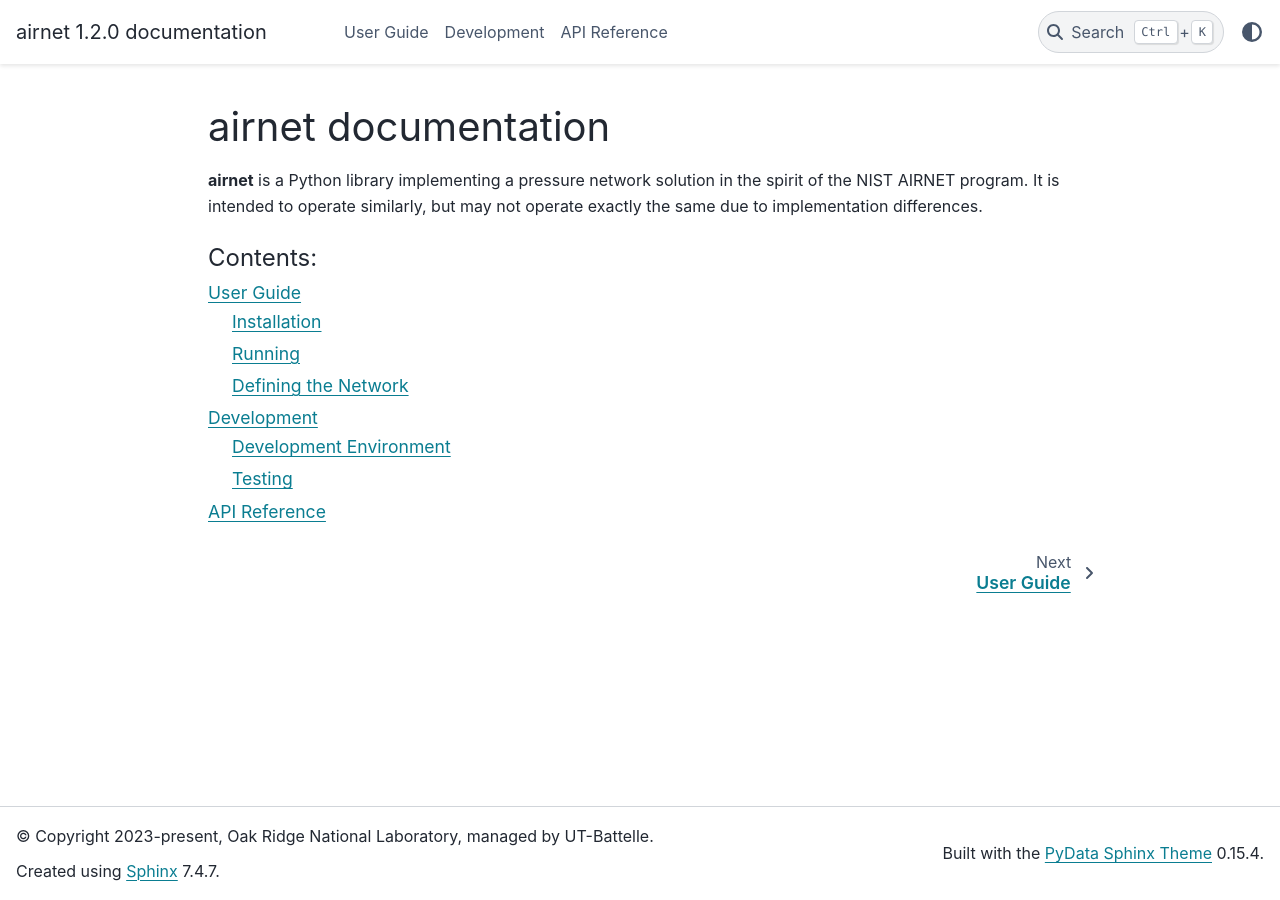
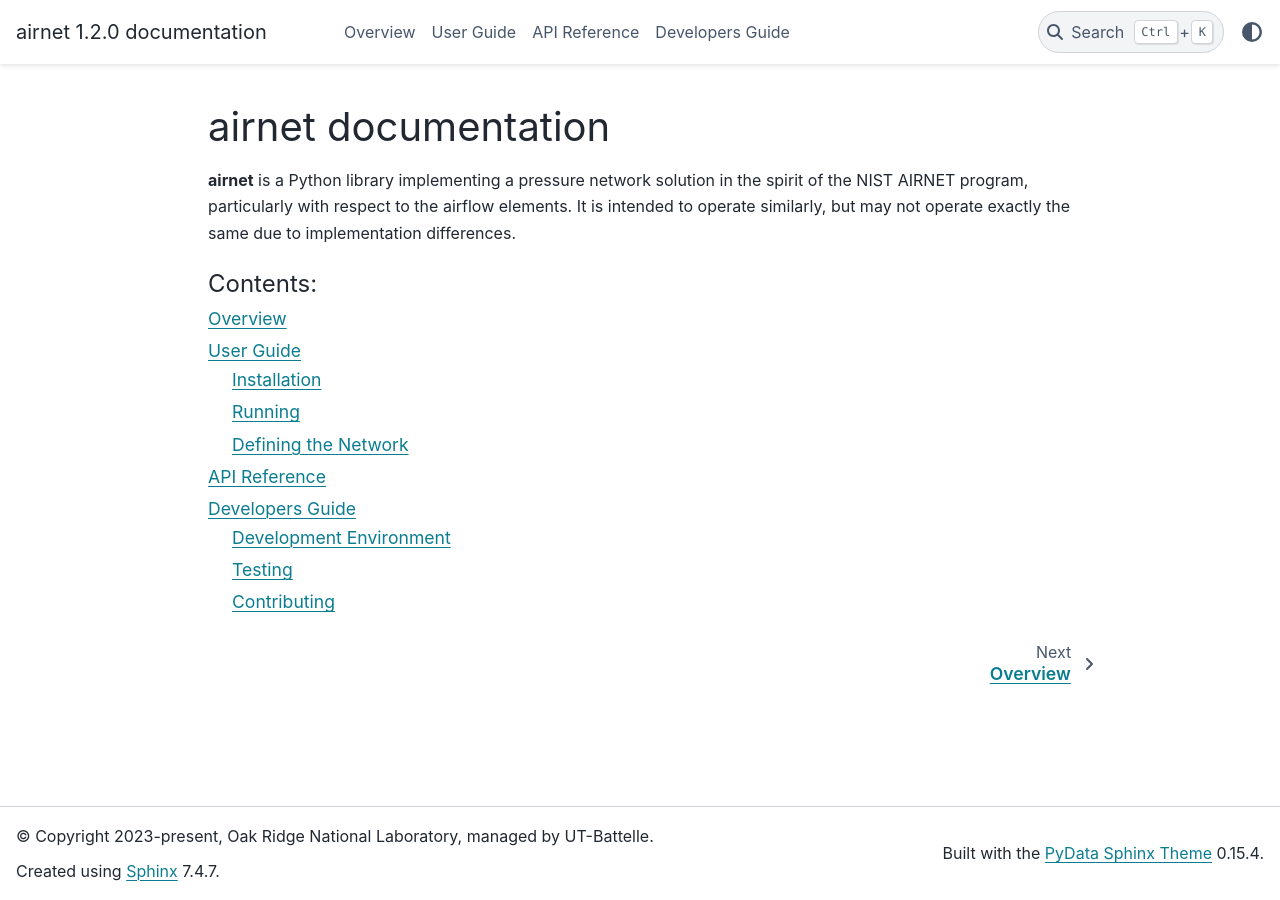
Before and after one commit to building-physics/airnet-python, a Sphinx documentation site: the page built from docs/source/index.rst, in a window 1280 px wide. Built offline with Sphinx 7.4.7 and the PyData theme 0.15.4, drawn with Linux system fonts in a browser that asks for light colours.

Commit message:
Add a few more stubs

```diff
--- /dev/null
+++ b/docs/source/contributing.rst
@@ -0,0 +1,6 @@
+:html_theme.sidebar_secondary.remove:
+
+Contributing
+============
+
+To be completed.
--- a/docs/source/development.rst
+++ b/docs/source/developers.rst
@@ -1,10 +1,11 @@
 :html_theme.sidebar_secondary.remove:
 
-Development
-===========
+Developers Guide
+================
 
 .. toctree::
    devenv
    testing
+   contributing
    :maxdepth: 2
    :caption: Contents:
--- a/docs/source/index.rst
+++ b/docs/source/index.rst
@@ -6,12 +6,14 @@
 airnet documentation
 ====================
 
-**airnet** is a Python library implementing a pressure network solution in the spirit of the NIST AIRNET program.
-It is intended to operate similarly, but may not operate exactly the same due to implementation differences.
+**airnet** is a Python library implementing a pressure network solution in the spirit of the NIST AIRNET program,
+particularly with respect to the airflow elements. It is intended to operate similarly, but may not operate
+exactly the same due to implementation differences.
 
 .. toctree::
+   overview
    user_guide
-   development
    reference
+   developers
    :maxdepth: 2
    :caption: Contents:
--- /dev/null
+++ b/docs/source/overview.rst
@@ -0,0 +1,6 @@
+:html_theme.sidebar_secondary.remove:
+
+Overview
+========
+
+To be completed.
```
